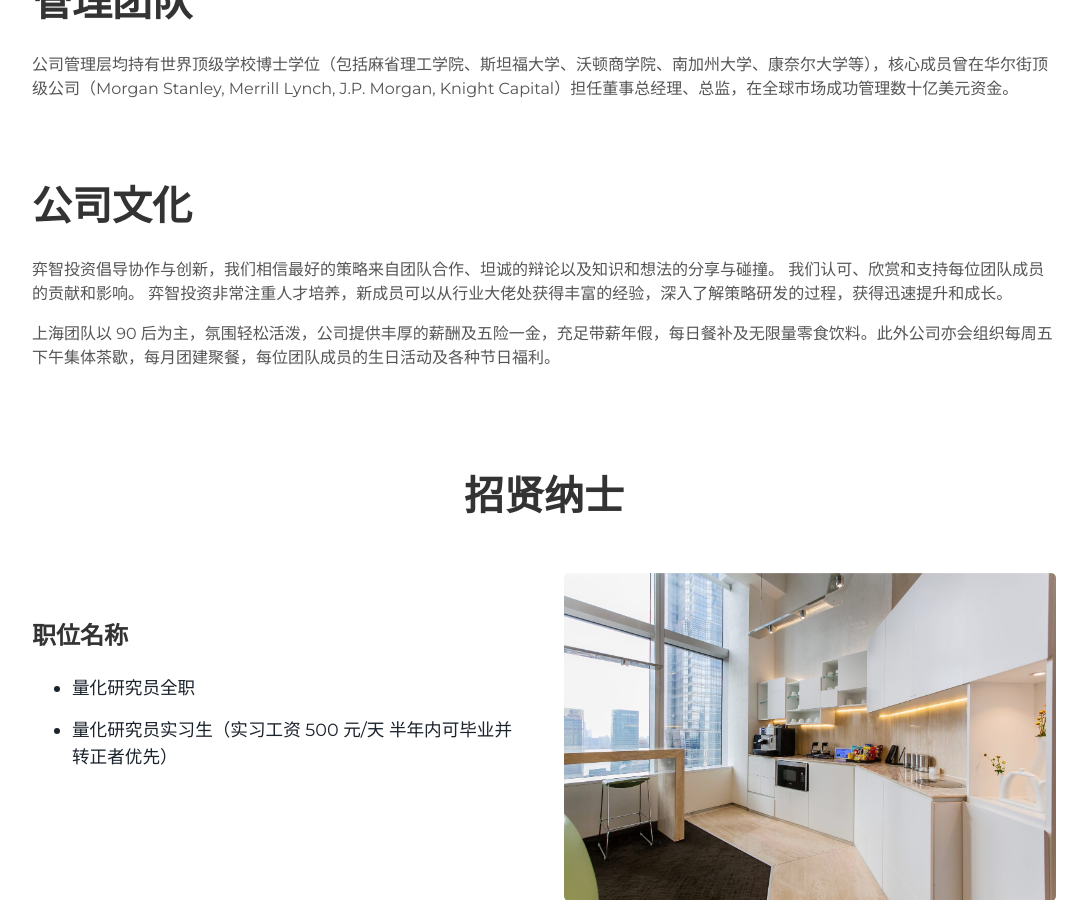
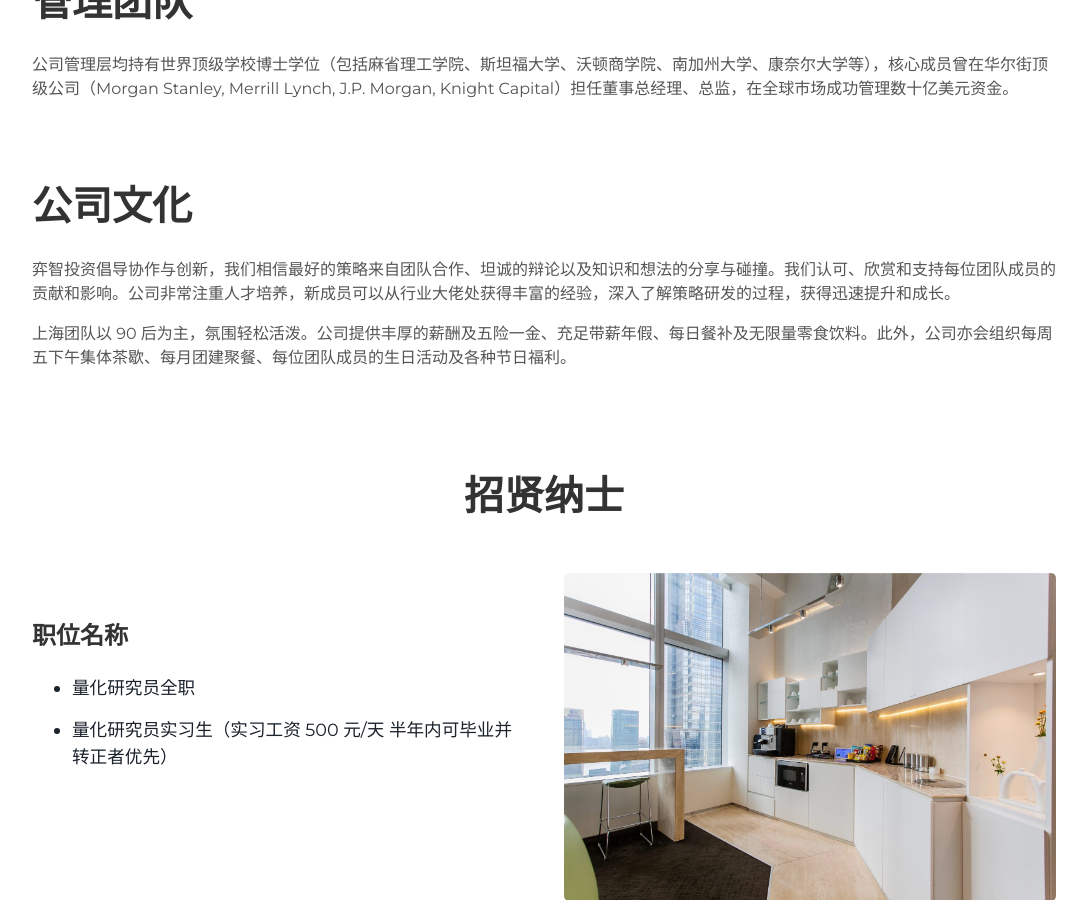
Before and after one commit to Victor430/victor430.github.io, a Jekyll site: the page built from index.html, in a window 1280 px wide and 900 px high, scrolled down 1525 px. Shown: the whole window, without its empty margins (96-1183 px from the left). Built offline with Jekyll 4.4.1, drawn with Linux system fonts in a browser that asks for light colours.

Commit message:
Update culture.html

```diff
--- a/_includes/culture.html
+++ b/_includes/culture.html
@@ -1,6 +1,6 @@
 <div class="culture">
     <h1> 公司文化 </h1>
-    <p>弈智投资倡导协作与创新，我们相信最好的策略来自团队合作、坦诚的辩论以及知识和想法的分享与碰撞。 我们认可、欣赏和支持每位团队成员的贡献和影响。 弈智投资非常注重人才培养，新成员可以从行业大佬处获得丰富的经验，深入了解策略研发的过程，获得迅速提升和成长。
+    <p>弈智投资倡导协作与创新，我们相信最好的策略来自团队合作、坦诚的辩论以及知识和想法的分享与碰撞。我们认可、欣赏和支持每位团队成员的贡献和影响。公司非常注重人才培养，新成员可以从行业大佬处获得丰富的经验，深入了解策略研发的过程，获得迅速提升和成长。
       </p>
-    <p>上海团队以 90 后为主，氛围轻松活泼，公司提供丰厚的薪酬及五险一金，充足带薪年假，每日餐补及无限量零食饮料。此外公司亦会组织每周五下午集体茶歇，每月团建聚餐，每位团队成员的生日活动及各种节日福利。</p>
+    <p>上海团队以 90 后为主，氛围轻松活泼。公司提供丰厚的薪酬及五险一金、充足带薪年假、每日餐补及无限量零食饮料。此外，公司亦会组织每周五下午集体茶歇、每月团建聚餐、每位团队成员的生日活动及各种节日福利。</p>
    </div>
```
